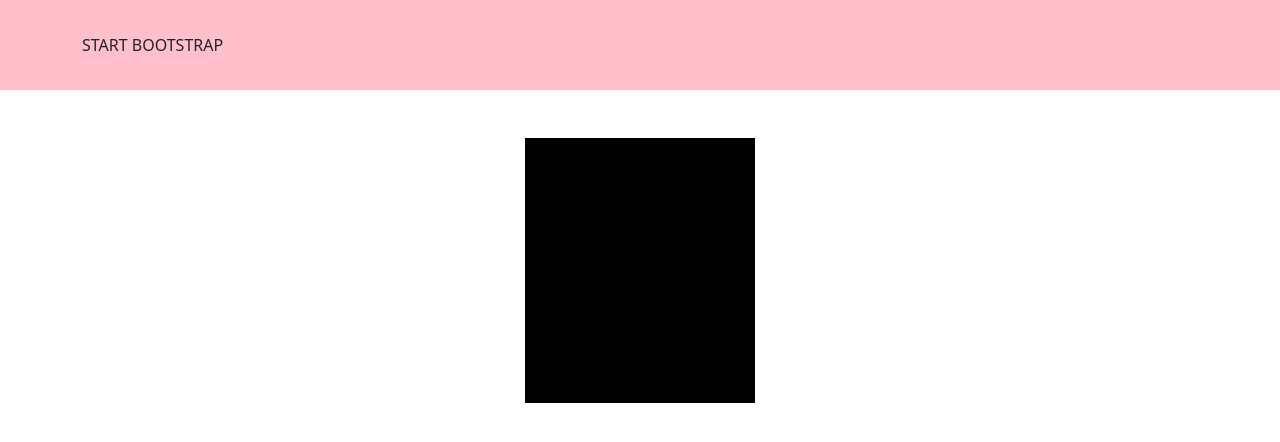
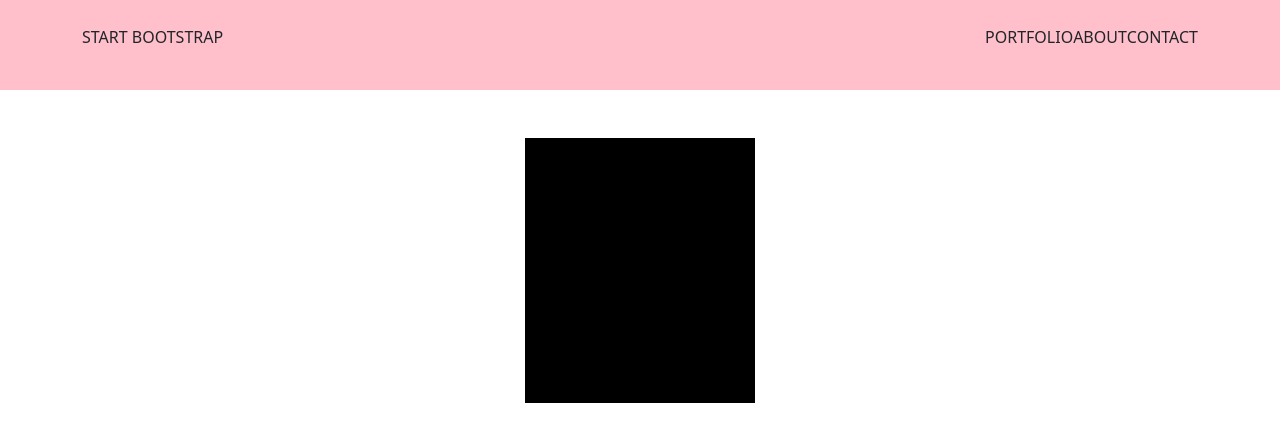
Before and after one commit to albertogioia93/html-css-bootstrap-freelancer, a plain HTML site: page index.html in a window 1280 px wide. Drawn offline with nearby package versions, Linux system fonts and the light colour scheme.

Commit message:
ul nav header display none e media q

```diff
--- a/css/style.css
+++ b/css/style.css
@@ -11,3 +11,14 @@ header {
     height: 265px;
     background-color: black;
 }
+
+.lista {
+    display: none;
+}
+
+@media screen and (min-width:575px) {
+    .lista {
+        display: block;
+        display: flex;
+    }
+}
--- a/index.html
+++ b/index.html
@@ -20,7 +20,7 @@
             <div class="row">
                 <div class="col">START BOOTSTRAP</div>
                 <div class="col text-end d-block d-sm-none">HAMBUR</div>
-                <ul class="col justify-content-end d-flex list-unstyled d-none d-mq-block">
+                <ul class="col justify-content-end list-unstyled lista">
                     <li>PORTFOLIO</li>
                     <li>ABOUT</li>
                     <li>CONTACT</li>
```
